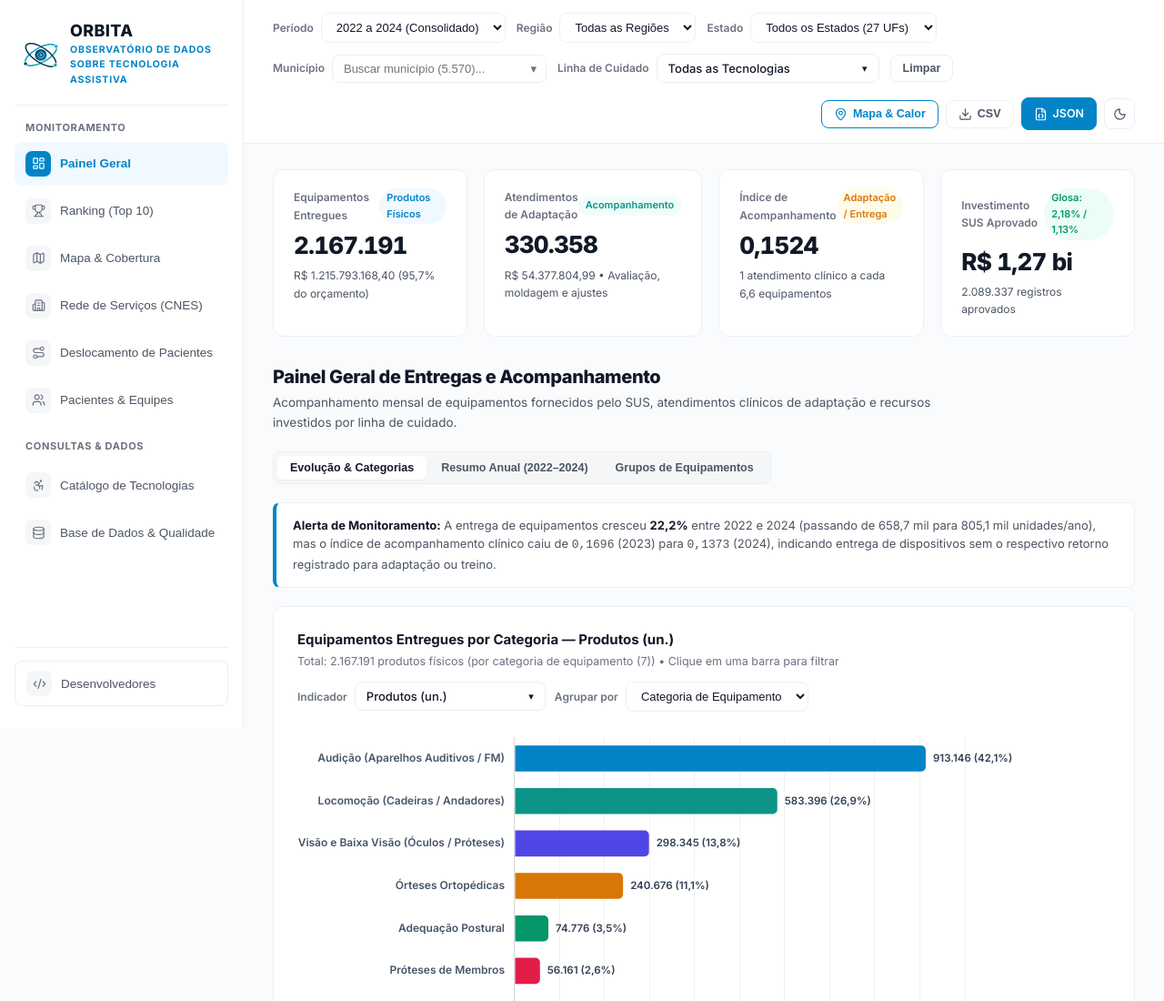
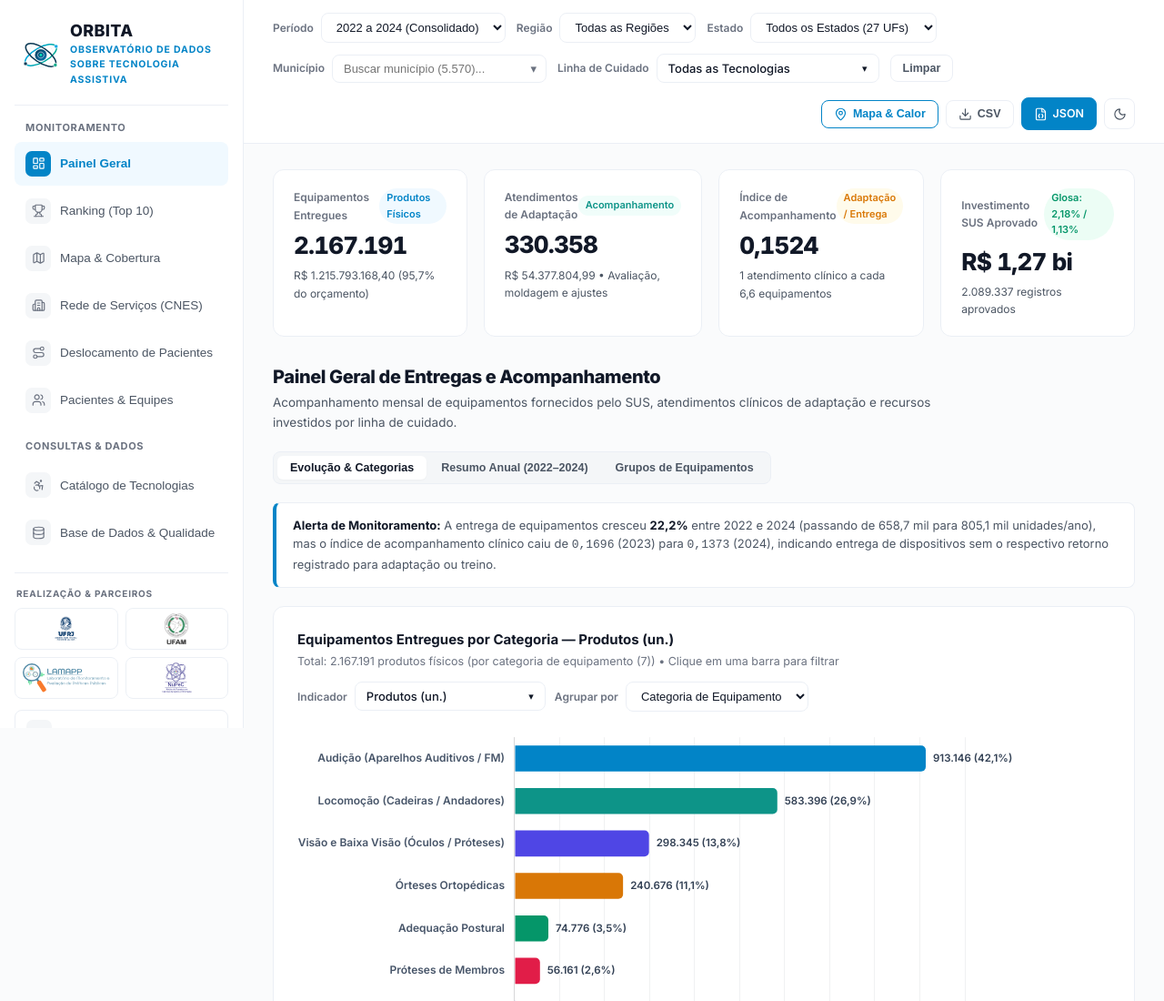
Before and after one commit to jhonferreira17/tech_assistiva, a website built with Vite: page index.html in a window 1280 px wide. Shown: the top 1100 px of the page at 91% size. Built offline with nearby package versions, Linux system fonts and the light colour scheme.

Commit message:
feat(ui): adiciona bloco discreto de logos institucionais na barra lateral acima de Desenvolvedores

```diff
--- a/index.html
+++ b/index.html
@@ -70,7 +70,25 @@
         </nav>
       </div>
 
-      <div style="margin-top:20px;padding-top:14px;border-top:1px solid var(--border-light);">
+      <div class="sidebar-bottom-stack">
+        <div class="sidebar-partners" aria-label="Instituições e Laboratórios Parceiros">
+          <div class="sidebar-partners-label">Realização &amp; Parceiros</div>
+          <div class="sidebar-logos-grid">
+            <div class="sidebar-logo-chip" title="Universidade Federal do Rio de Janeiro (UFRJ)">
+              <img src="/logos/ufrj.png" alt="UFRJ" loading="lazy" />
+            </div>
+            <div class="sidebar-logo-chip" title="Universidade Federal do Amazonas (UFAM)">
+              <img src="/logos/ufam.png" alt="UFAM" loading="lazy" />
+            </div>
+            <div class="sidebar-logo-chip" title="LAMAPP">
+              <img src="/logos/lamapp.svg" alt="LAMAPP" loading="lazy" />
+            </div>
+            <div class="sidebar-logo-chip" title="NuPeC — Núcleo de Pesquisa em Ciências de Dados e Otimização">
+              <img src="/logos/nupec.svg" alt="NuPeC" loading="lazy" />
+            </div>
+          </div>
+        </div>
+
         <button class="nav-tab" data-tab="tab-desenvolvedores" role="tab" aria-selected="false"
           style="width:100%;border:1px solid var(--border-light);background:var(--bg-card);">
           <span class="tab-step"><i data-lucide="code-2" class="ui-icon"></i></span>
--- a/styles.css
+++ b/styles.css
@@ -1135,3 +1135,57 @@ body.dark-theme .btn-theme-toggle .theme-icon-moon {
 body.dark-theme .btn-theme-toggle .theme-icon-sun {
   display: inline-block;
 }
+
+/* Sidebar Institutional Logos (compact 2x2 above Desenvolvedores) */
+.sidebar-bottom-stack {
+  display: flex;
+  flex-direction: column;
+  gap: 12px;
+  margin-top: 20px;
+  padding-top: 14px;
+  border-top: 1px solid var(--border-light);
+}
+
+.sidebar-partners-label {
+  font-size: 10px;
+  font-weight: 700;
+  text-transform: uppercase;
+  letter-spacing: 0.08em;
+  color: var(--text-muted);
+  margin-bottom: 8px;
+  padding-left: 2px;
+}
+
+.sidebar-logos-grid {
+  display: grid;
+  grid-template-columns: repeat(2, minmax(0, 1fr));
+  gap: 8px;
+}
+
+.sidebar-logo-chip {
+  height: 46px;
+  display: flex;
+  align-items: center;
+  justify-content: center;
+  padding: 5px 8px;
+  border-radius: 8px;
+  background: #ffffff;
+  border: 1px solid var(--border-light);
+  opacity: 0.92;
+  transition: opacity 0.15s ease, border-color 0.15s ease, transform 0.15s ease;
+}
+
+.sidebar-logo-chip:hover {
+  opacity: 1;
+  border-color: var(--primary);
+  transform: translateY(-1px);
+}
+
+.sidebar-logo-chip img {
+  max-height: 34px;
+  max-width: 100%;
+  width: auto;
+  height: auto;
+  object-fit: contain;
+  display: block;
+}
```
